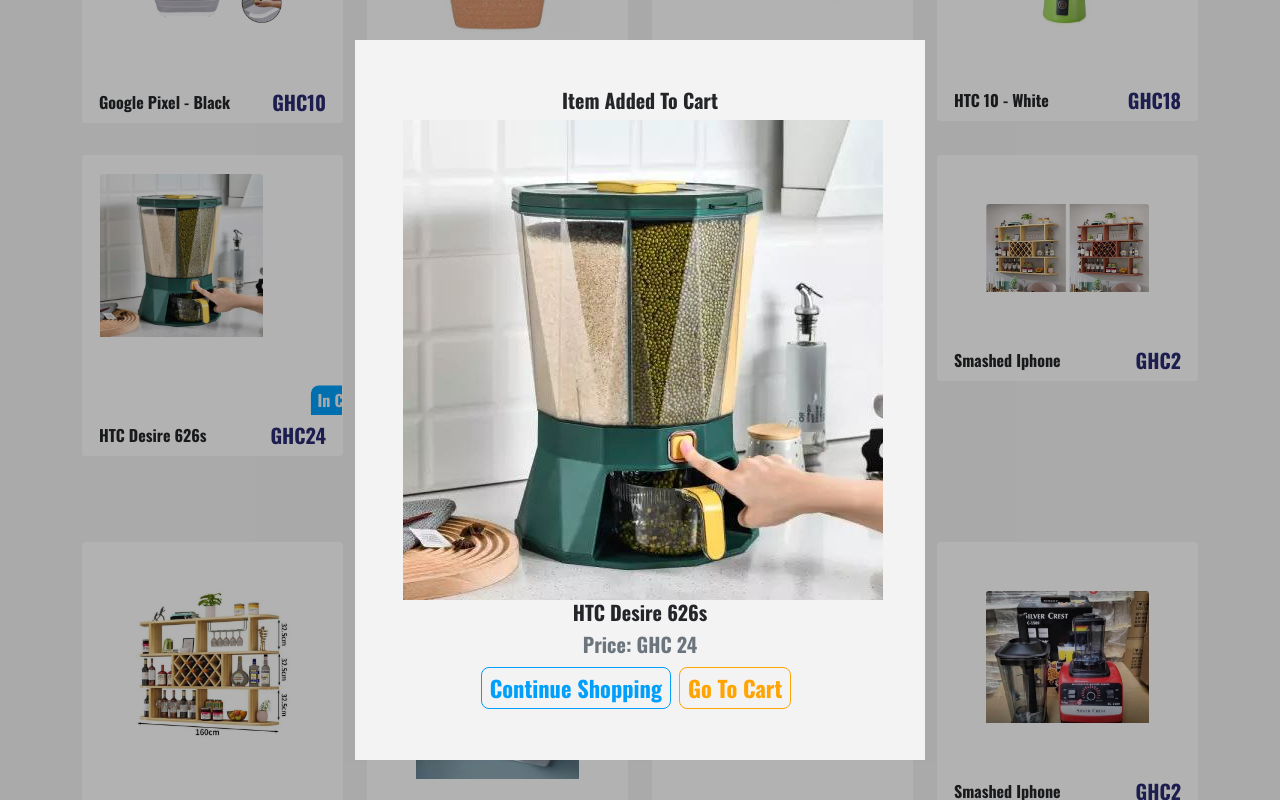
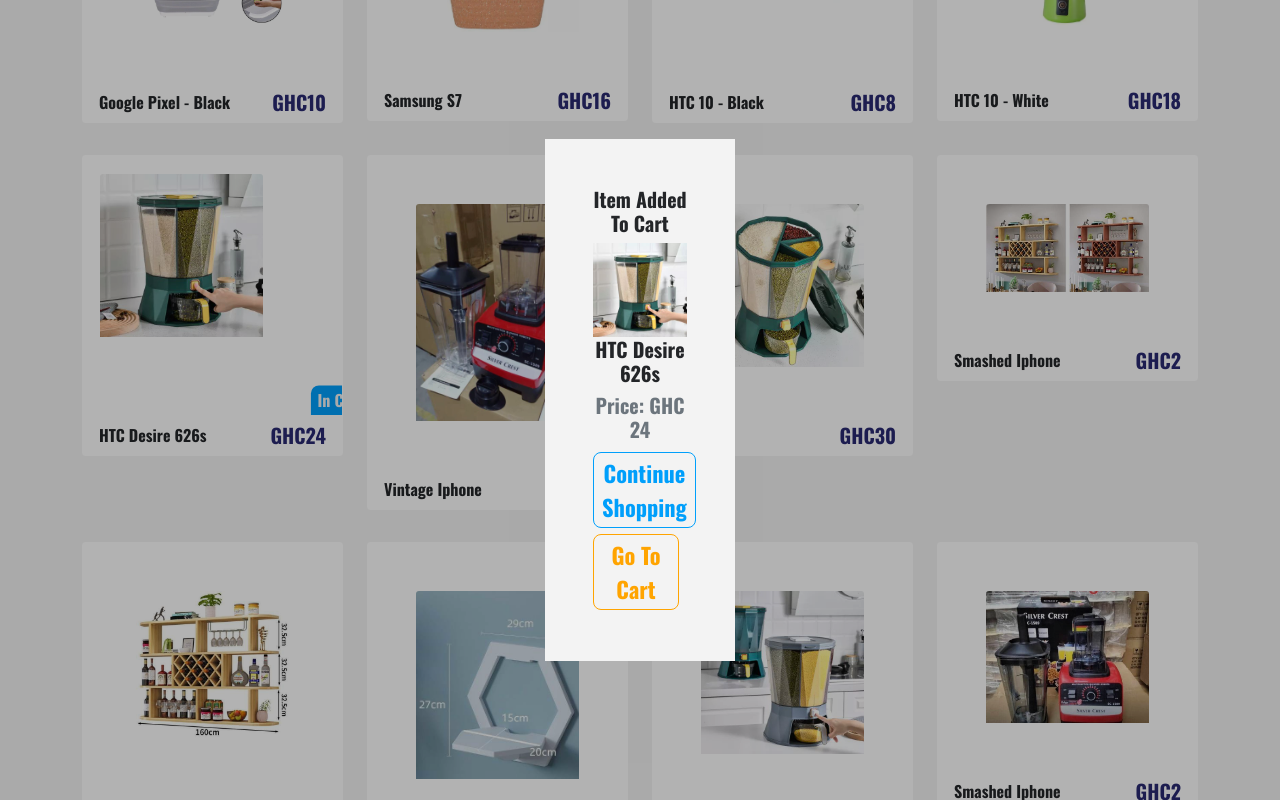
Before and after one commit to jpclassik/react-phone, a React (Create React App) app: page / in a window 1280 px wide. Both pictures are taken after a click on the button 326 px from the left and 780 px from the top of the page. Shown: the part 380-1180 px from the top of the page. Built offline with nearby package versions, Linux system fonts and the light colour scheme; a web font is replaced by a local one.

Commit message:
changed modal

```diff
--- a/src/components/Modal.js
+++ b/src/components/Modal.js
@@ -20,11 +20,11 @@
                  <ModalContainer>
 <div className='container'>
     <div className='row'>
-        <div id='modal' className='col-8 mx-auto col-lg-6 text-center text-capitalize p-5'>
+        <div id='modal' className='col-8 mx-auto col-lg-2 text-center text-capitalize p-5'>
             <h5>
                 item added to cart
             </h5>
-            <img src={img} className='imgfluid' alt='product'/>
+            <img src={img} className='img-fluid' alt='product'/>
             <h5>{title}</h5>
             <h5 className='text-muted'>price: GHC {price}</h5>
             <Link to='/'>
```
